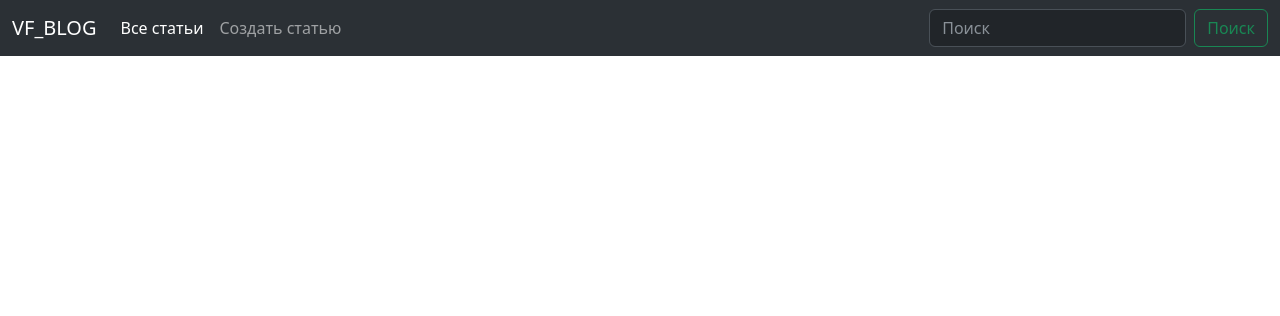
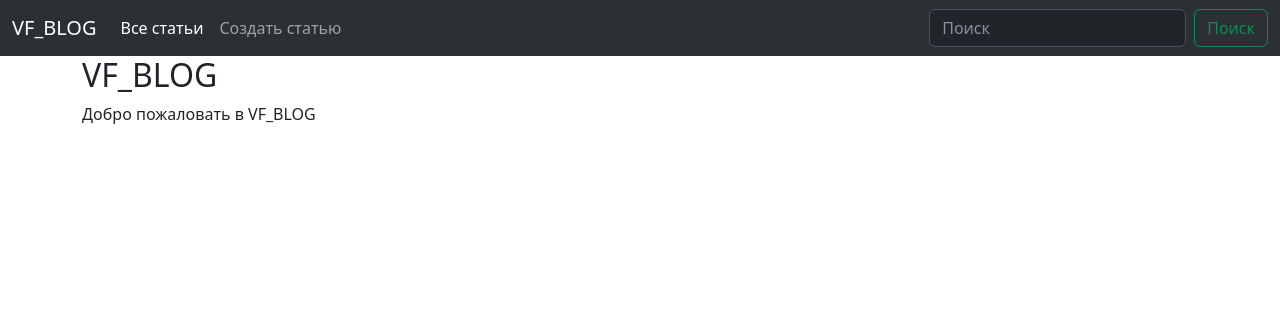
Before and after one commit to VladlmlrF/fv_blog, a Flask app: page / in a window 1280 px wide. Shown: the top 316 px of the page. Run offline with Flask 3, Linux system fonts and the light colour scheme.

Commit message:
add posts

```diff
--- a/app.py
+++ b/app.py
@@ -5,7 +5,6 @@ from config import Configuration
 app = Flask(__name__)
 app.config.from_object(Configuration)
 
-
 @app.route('/')
 def index():
     return render_template('index.html')
--- a/main.py
+++ b/main.py
@@ -1,4 +1,8 @@
 from app import app
+from posts.bluerpint import posts
+
+
+app.register_blueprint(posts, url_prefix='/blog')
 
 if __name__ == '__main__':
     app.run()
--- a/templates/base.html
+++ b/templates/base.html
@@ -34,7 +34,7 @@
         </div>
     </nav>
 
-    <div class="page-content">
+    <div class="container">
         <h2>
             {% block content_title %}
 
--- a/templates/index.html
+++ b/templates/index.html
@@ -1 +1,13 @@
 {% extends 'base.html' %}
+
+{% block title %}
+    VF_BLOG
+{% endblock%}
+
+{% block content_title %}
+    VF_BLOG
+{% endblock%}
+
+{% block content %}
+    <p>Добро пожаловать в VF_BLOG</p>
+{% endblock%}
```
Also changed, not shown: posts/bluerpint.py (added, +8 -0 lines), posts/templates/posts.html (added, +12 -0 lines).
